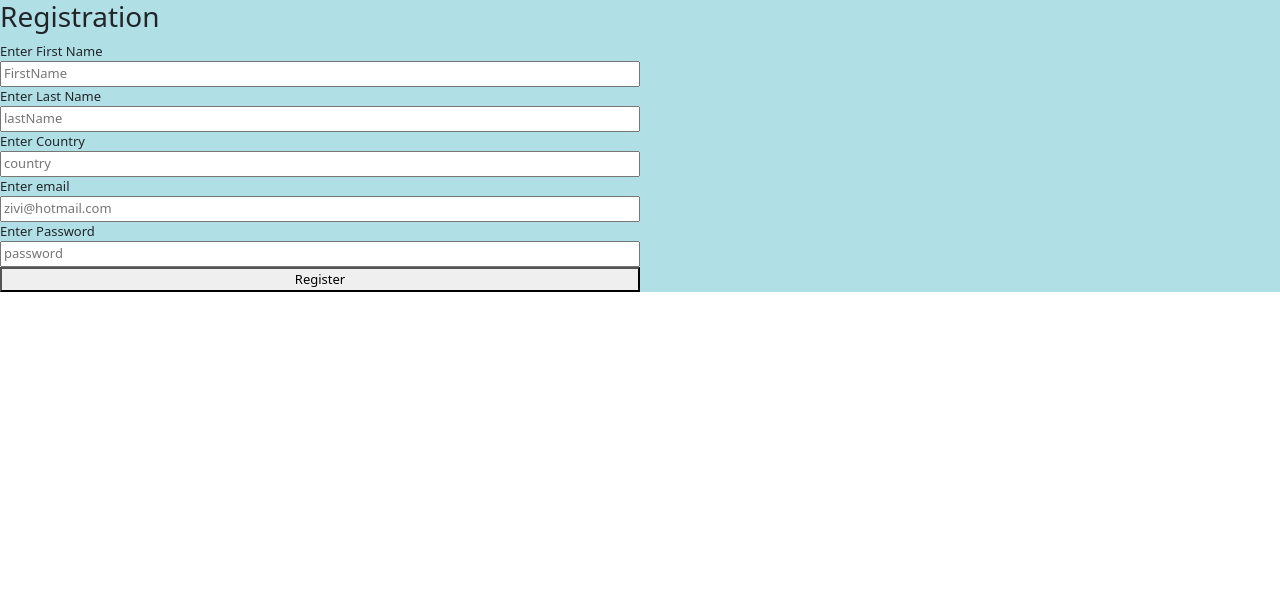
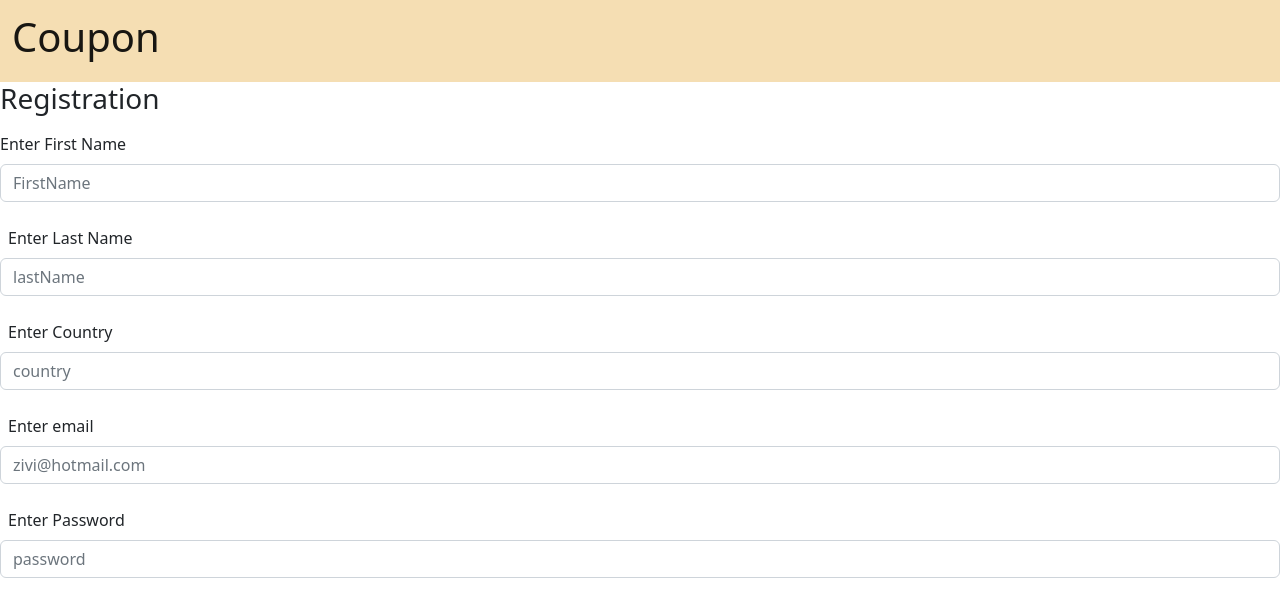
Before and after one commit to ilanhg/Coupons, a React (Create React App) app in the folder CouponsClient/coupons/: page /registration in a window 1280 px wide. Shown: the top 616 px of the page. Built offline with nearby package versions, Linux system fonts and the light colour scheme.

Commit message:
update login
update kogin

```diff
--- a/CouponsClient/coupons/src/auth/authentication/Registration.css
+++ /dev/null
@@ -1,15 +0,0 @@
-.Registration{
-
-    height: 100%;
-    width: 100%;
-    background-color: powderblue;
-}
-.Registration form{
-    display: flex;
-    flex-direction: column;
-    width: 50%;
-    height: 30%;
-}
-.Registration form >*{
-    font-size: small;
-}
--- a/CouponsClient/coupons/src/auth/authentication/Registration.jsx
+++ b/CouponsClient/coupons/src/auth/authentication/Registration.jsx
@@ -1,9 +1,9 @@
 import React, { useEffect, useContext } from "react";
 import { userContext, userSignUp } from "../../context/userContext";
-import "./Registration.css";
 import UserModel from "../../models/user-model";
 import { useNavigate } from "react-router-dom";
 import registerLoginAndLogoutService from "../../services/serveUser";
+import { FormGroup, Input, Label,Form, Navbar, NavbarBrand } from "reactstrap";
 export default function Registration() {
   const NavigateToLogIn = useNavigate();
 
@@ -28,20 +28,33 @@ export default function Registration() {
   return (
     <div className="Registration">
       {/* {userAndStringCodeProvider()} */}
+      <Navbar  style={{backgroundColor:"wheat"}}>
+          <NavbarBrand href="/"><h1 >Coupon</h1></NavbarBrand>
+          </Navbar>
       <h3>Registration</h3>
-      <form onSubmit={submit}>
-        <label htmlFor="">Enter First Name</label>
-        <input type="text" placeholder="FirstName" name="firstName" />
-        <label htmlFor=""> Enter Last Name</label>
-        <input type="text" placeholder="lastName" name="lastName" />
-        <label htmlFor=""> Enter Country</label>
-        <input type="text" placeholder="country" name="country" />
-        <label htmlFor=""> Enter email</label>
-        <input type="email" placeholder="zivi@hotmail.com" name="email" />
-        <label htmlFor=""> Enter Password</label>
-        <input type="password" placeholder="password" name="password" />
-        <button >Register</button>
-      </form>
+      <Form onSubmit={submit}>
+        <FormGroup className="pt-2 ">
+          <Label  htmlFor=""> Enter First Name</Label>
+          <Input className="ps-2 " className=" mx-auto " type="text" placeholder="FirstName" name="firstName" />
+        </FormGroup>
+        <FormGroup className="pt-2 ">
+          <Label className="ps-2 " htmlFor=""> Enter Last Name</Label>
+          <Input  className=" mx-auto " type="text" placeholder="lastName" name="lastName" />
+        </FormGroup>
+        <FormGroup className="pt-2 ">
+          <Label className="ps-2 " htmlFor=""> Enter Country</Label>
+          <Input  className=" mx-auto " type="text" placeholder="country" name="country" />
+        </FormGroup>
+        <FormGroup className="pt-2 ">
+          <Label className="ps-2 " htmlFor=""> Enter email</Label>
+          <Input  className=" mx-auto " type="email" placeholder="zivi@hotmail.com" name="email" />
+        </FormGroup>
+        <FormGroup className="pt-2  ">
+          <Label className="ps-2 " htmlFor=""> Enter Password</Label>
+          <Input  className=" mx-auto " type="password" placeholder="password" name="password" />
+        </FormGroup>
+        </Form>
+
     </div>
   );
 }
```
